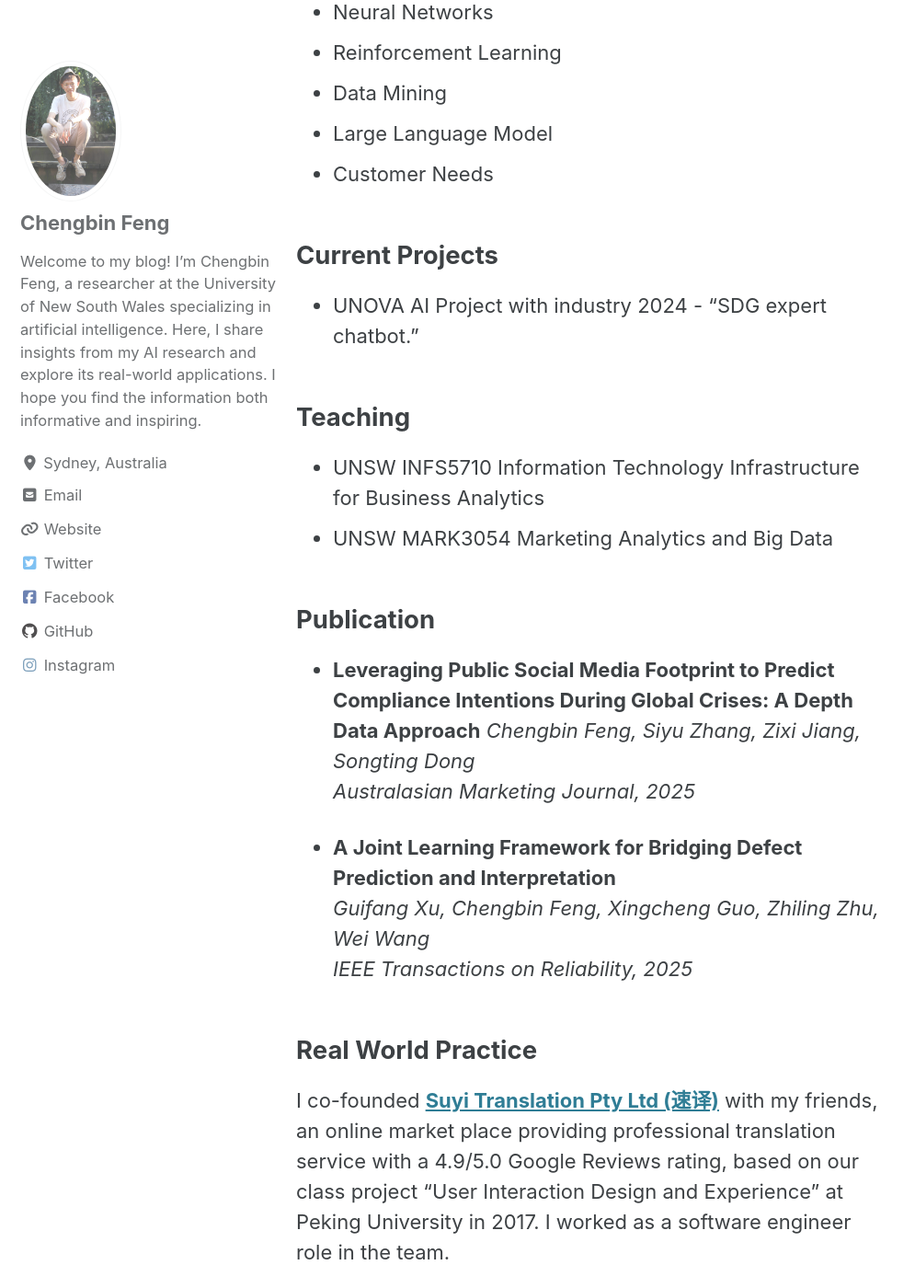
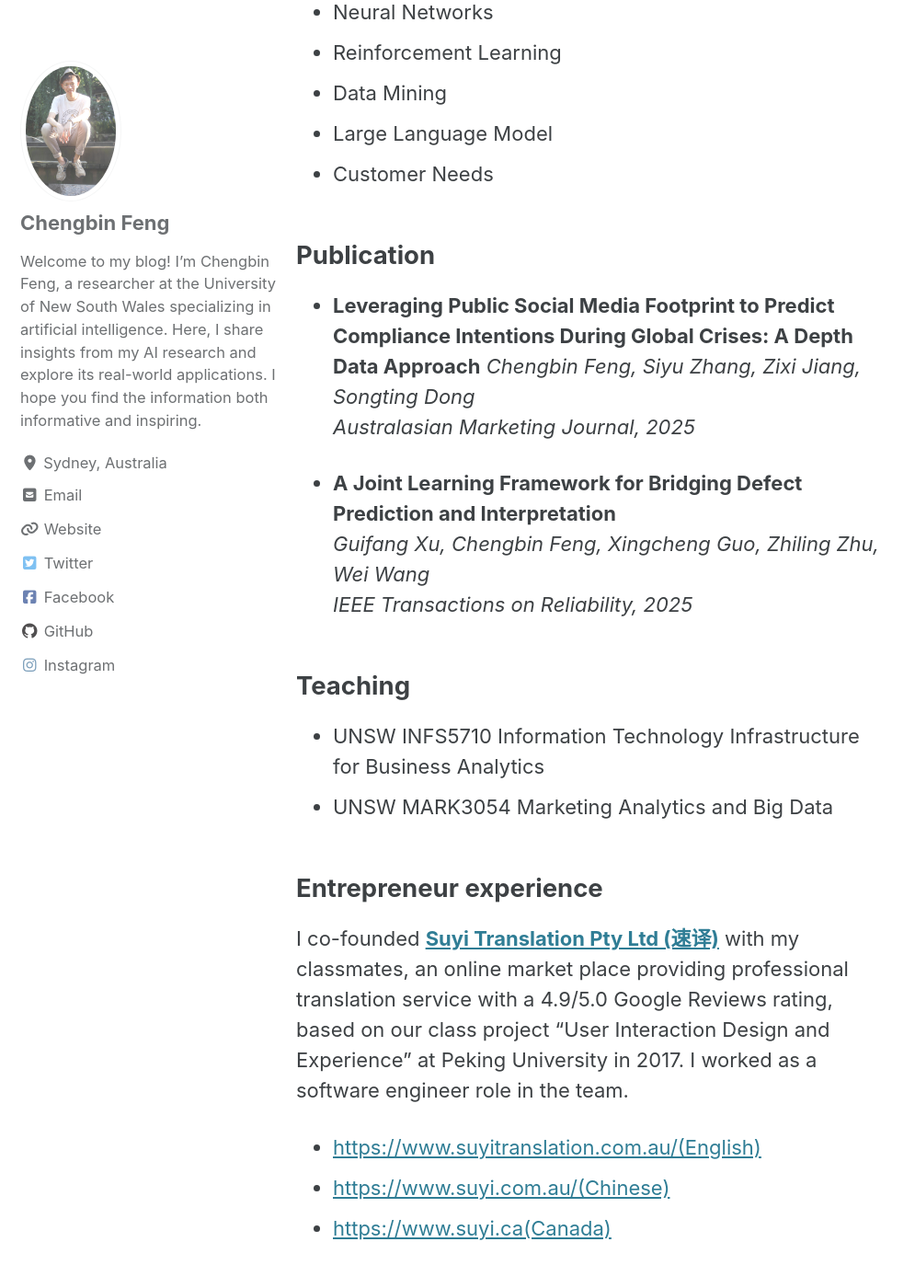
Before and after one commit to kfengc27/kfengc27.github.io, a Jekyll site: the page built from index.md, in a window 1280 px wide and 1400 px high, scrolled down 757 px. Shown: the whole window at 92% size, without its empty margins (0-995 px from the left). Built offline with Jekyll 4.4.1, drawn with Linux system fonts in a browser that asks for light colours; cached includes are drawn as plain includes; some of the changed text lies outside the part shown.

Commit message:
update home page

```diff
--- a/index.md
+++ b/index.md
@@ -20,26 +20,22 @@ I have a passion for exploring the world through the lenses of mathematics and c
 - Large Language Model
 - Customer Needs
 
-## Current Projects
-- UNOVA AI Project with industry 2024 - "SDG expert chatbot."
-
-## Teaching
-- UNSW INFS5710 Information Technology Infrastructure for Business Analytics
-- UNSW MARK3054 Marketing Analytics and Big Data
-
 ## Publication
 - **Leveraging Public Social Media Footprint to Predict Compliance
 Intentions During Global Crises: A Depth Data Approach**
 *Chengbin Feng, Siyu Zhang, Zixi Jiang, Songting Dong*
 *Australasian Marketing Journal, 2025*
 
-
 - **A Joint Learning Framework for Bridging Defect Prediction and Interpretation**
 *Guifang Xu, Chengbin Feng, Xingcheng Guo, Zhiling Zhu, Wei Wang*
 *IEEE Transactions on Reliability, 2025*
 
-## Real World Practice
-I co-founded **[Suyi Translation Pty Ltd (速译)](https://suyitranslation.com.au/)** with my friends, an online market place providing professional translation service with a 4.9/5.0 Google Reviews rating, based on our class project “User Interaction Design and Experience” at Peking University in 2017. I worked as a software engineer role in the team.
+## Teaching
+- UNSW INFS5710 Information Technology Infrastructure for Business Analytics
+- UNSW MARK3054 Marketing Analytics and Big Data
+
+## Entrepreneur experience
+I co-founded **[Suyi Translation Pty Ltd (速译)](https://suyitranslation.com.au/)** with my classmates, an online market place providing professional translation service with a 4.9/5.0 Google Reviews rating, based on our class project “User Interaction Design and Experience” at Peking University in 2017. I worked as a software engineer role in the team.
 - [https://www.suyitranslation.com.au/(English)](https://www.suyitranslation.com.au/)
 - [https://www.suyi.com.au/(Chinese)](https://www.suyi.com.au/)
 - [https://www.suyi.ca(Canada)](https://www.suyi.ca/)
```
Also changed, not shown: other parts of index.md (+3 -0 lines).
